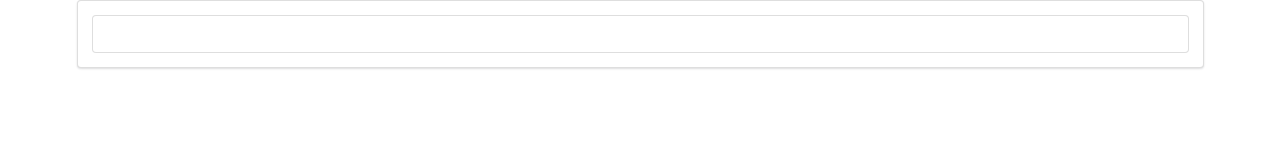
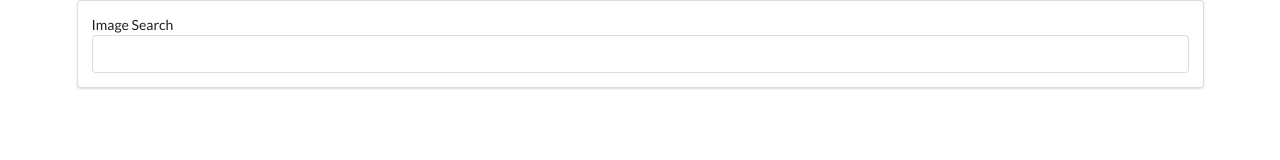
Before and after one commit to elorenzen/react-picture-app, a React (Create React App) app: page / in a window 1280 px wide. Shown: the top 160 px of the page. Built offline with nearby package versions, Linux system fonts and the light colour scheme.

Commit message:
Added label

```diff
--- a/src/components/SearchBar.js
+++ b/src/components/SearchBar.js
@@ -5,6 +5,7 @@ class SearchBar extends React.Component{
         return(
             <div className='ui segment'>
                 <form className='ui form'>
+                    <label>Image Search</label>
                     <input type='text' className='field' />
                 </form>
             </div>
```
